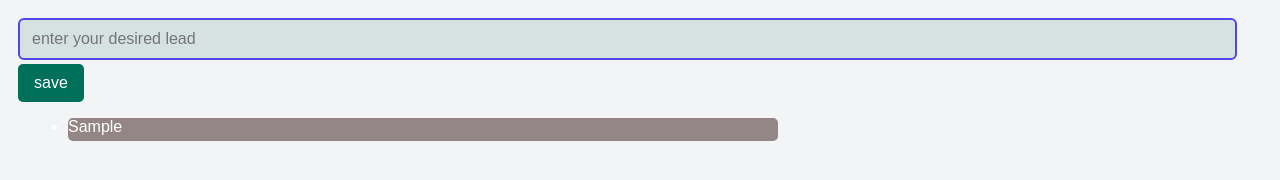
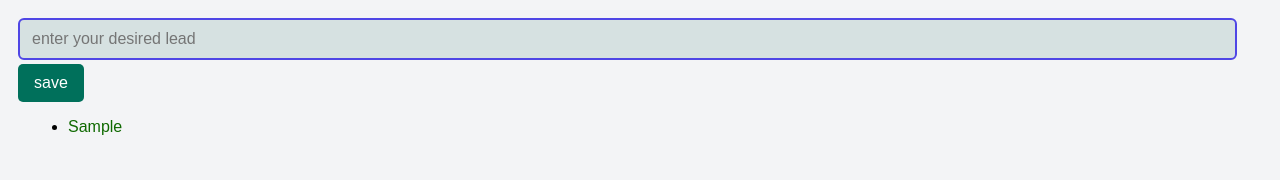
Before and after one commit to dikeshsapkota/chrome-extension, a browser extension: page index.html in a window 1280 px wide. Both pictures are taken after typing "Sample" into the empty fields and a click on the button "save". Drawn offline with Linux system fonts and the light colour scheme.

Commit message:
added manifest json and some changes

```diff
--- a/script.js
+++ b/script.js
@@ -20,21 +20,19 @@ renderLeads()
 
    function renderLeads(){
 
-    leadsEl.innerHTML=""
+    let leadlist=""
     for(let i=0;i<myLeads.length;i++){
-        //create new tag
-        const aTag=document.createElement("a")
-        aTag.href=myLeads[i]
-        aTag.target="_blank"//to open in new tab
-        leadsEl.append(aTag)
-        //using template string or html in js
-        //leadlist+="<li>"+myLeads[i]+"</li>" this is simple way
-        //create and append method
-        const li=document.createElement("li")
-        li.textContent=myLeads[i]
-       aTag.append(li)
+
+        //using template string to create clickable list item
+
+          leadlist += `
+            <li>
+                <a href="${myLeads[i]}" target="_blank" rel="noopener noreferrer">
+                    ${myLeads[i]}
+                </a>
+            </li>`
 
     }
-
+    leadsEl.innerHTML=leadlist
    console.log(myLeads)  //to check in the console
 }
--- a/style.css
+++ b/style.css
@@ -9,18 +9,19 @@ body {
   margin: 8px;
   padding:10px;
   background-color: #f3f4f6;
+  min-width: 700px;
 }
 li{
-    color: rgb(255, 255, 255);
-    background: #948686;
+    color: rgb(0, 0, 0);
+
     border-radius: 5px;
     margin: 10px 10px;
     width: 59%;
     padding-bottom: 5px;
 }
-ul#leads a {
+ a {
   text-decoration: none;
-  color: black;
+  color: rgb(15, 105, 1);
   display: block;
 }
 
```
Also changed, not shown: icon.jpg (added), manifest.json (added).
